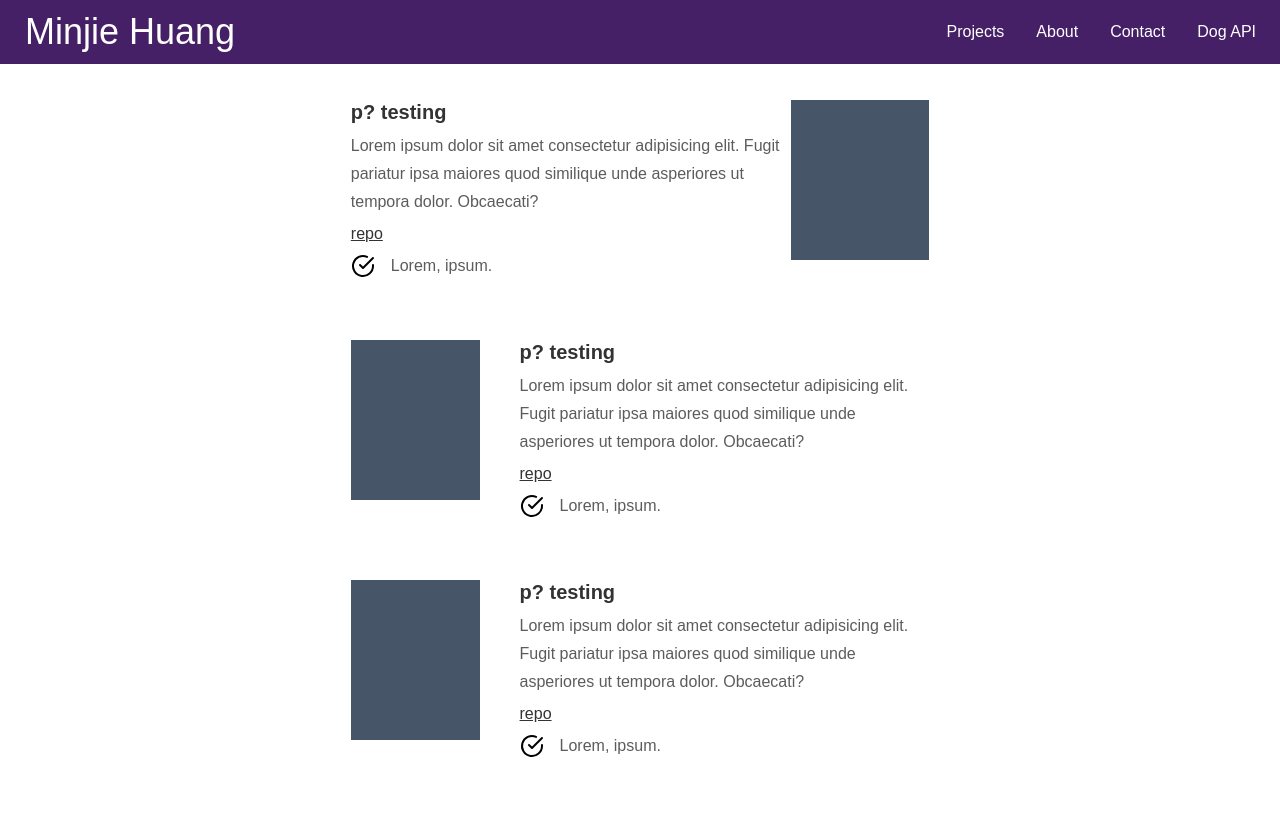
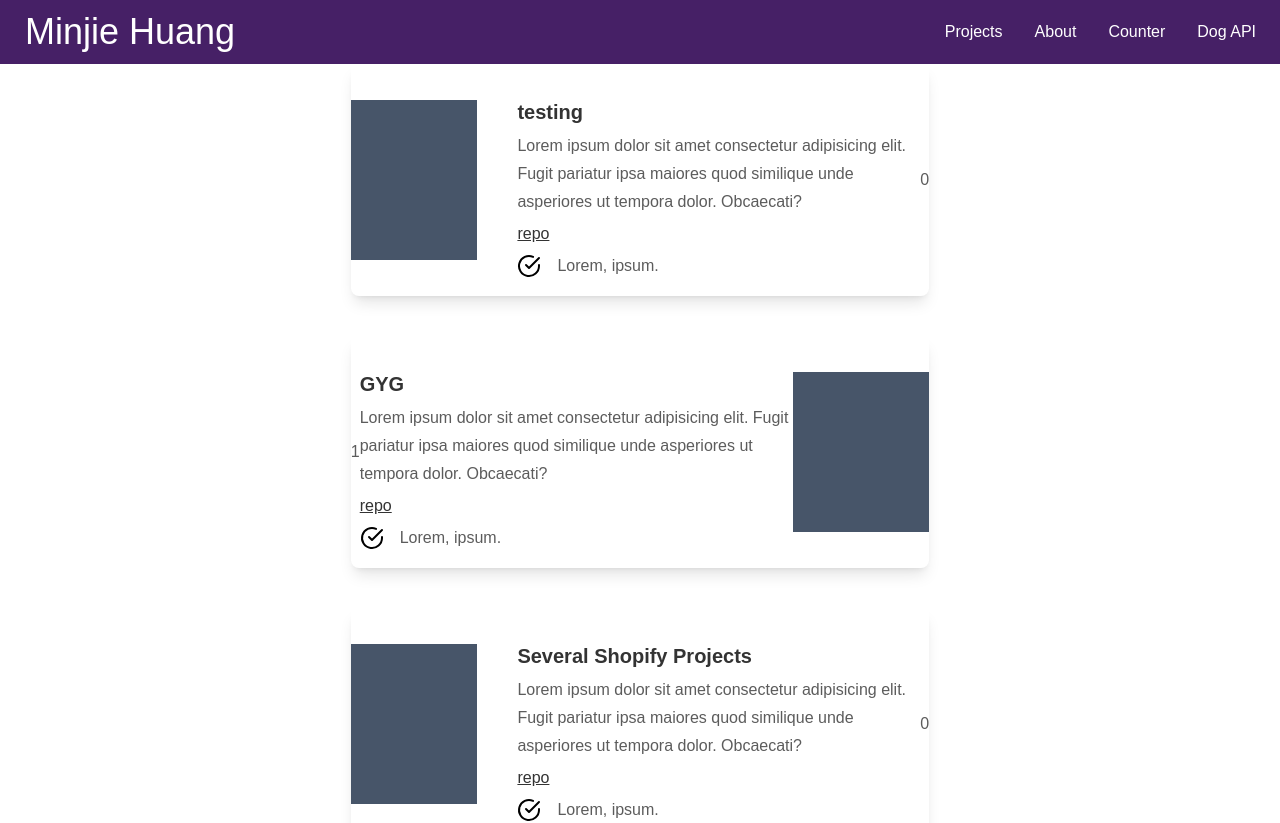
Before and after one commit to ads1029/profolio-with-nextjs, a Next.js app: page /projects in a window 1280 px wide. Shown: the top 823 px of the page. Before the commit the page ends 800 px from the top, so only its background shows below. Built offline with nearby package versions, Linux system fonts and the light colour scheme.

Commit message:
update pages

```diff
--- a/pages/contact.jsx
+++ b/pages/counter.jsx
@@ -1,13 +1,14 @@
 import React from "react";
 import Nav from "../src/components/Nav";
+import Counter from "../src/components/Counter";
 
-const Contact = () => {
+const CounterPage = () => {
   return (
     <div>
       <Nav />
-      Contact
+      <Counter />
     </div>
   );
 };
 
-export default Contact;
+export default CounterPage;
--- a/pages/dog/index.jsx
+++ b/pages/dog/index.jsx
@@ -34,19 +34,18 @@ const Dog = (props) => {
   return (
     <>
       <Navbar />
-      <div>Dog</div>
-      <Counter></Counter>
+      <div>Dog API</div>
       <p>SSR render title: {props.title}</p>
       <button
         className="btn btn-accent"
         onClick={() => {
-          setRandomInt(Math.round(Math.random() * 10));
+          setRandomInt(Math.round(Math.random() * 10) + 1);
         }}
       >
         click to get a random title (throw error when ran = 2)
       </button>
       {!data && !error && <p> SWR is fetching data...</p>}
-      {error && <p> oops! We found error: {error.status} </p>}
+      {error && <p>oops! We found error: {error.status}</p>}
       {data && <p> SWR gets you: {data.title} </p>}
     </>
   );
--- a/pages/projects/index.jsx
+++ b/pages/projects/index.jsx
@@ -3,12 +3,27 @@ import Navbar from "../../src/components/Nav";
 import Project from "../../src/components/Project";
 
 const Projects = () => {
+  const projectList = [
+    "testing",
+    "GYG",
+    "Several Shopify Projects",
+    "UTMS",
+    "UPhoto",
+  ];
   return (
     <>
       <Navbar />
       <div className="flex flex-col items-center">
+        {projectList.map((project, index) => {
+          return (
+            <Project
+              key={`${project}-{index}`}
+              title={project}
+              reverse={index % 2}
+            />
+          );
+        })}
         <Project title="testing" reverse />
-        <Project title="testing" />
         <Project title="testing" />
       </div>
     </>
--- a/src/components/Nav.jsx
+++ b/src/components/Nav.jsx
@@ -24,8 +24,8 @@ const Navbar = () => {
             </Link>
           </li>
           <li>
-            <Link href="/contact">
-              <a className="text-base-100">Contact</a>
+            <Link href="/counter">
+              <a className="text-base-100">Counter</a>
             </Link>
           </li>
           <li>
--- a/src/components/Project.jsx
+++ b/src/components/Project.jsx
@@ -3,17 +3,15 @@ import Image from "next/image";
 import Tick from "../../public/check_circle_icon.svg";
 
 const Project = ({ title, summary, techStacks, githubLink, reverse }) => {
-  console.log(title);
   return (
-    <div>
-      <div className="flex flex-row items-center w-[80vw] mb-2 bg-base prose ">
-        {reverse ?? <div className="bg-slate-600 w-80 h-40 mr-10" />}
+    <div className="flex flex-row items-center mb-10 bg-base prose shadow-lg rounded-lg">
+      {reverse || <div className="bg-slate-600 w-80 h-40 mr-10" />}
       <div className="flex flex-col">
-          <h3 className="mb-1 ">p? {title} </h3>
+        <h3 className="mb-1 ">{title}</h3>
         <p className="mb-1">
           Lorem ipsum dolor sit amet consectetur adipisicing elit. Fugit
-            pariatur ipsa maiores quod similique unde asperiores ut tempora
-            dolor. Obcaecati?
+          pariatur ipsa maiores quod similique unde asperiores ut tempora dolor.
+          Obcaecati?
         </p>
         <a href="" className="mb-1">
           repo
@@ -26,7 +24,6 @@ const Project = ({ title, summary, techStacks, githubLink, reverse }) => {
       </div>
       {reverse && <div className="bg-slate-600 w-80 h-40" />}
     </div>
-    </div>
   );
 };
 
```
Lines whose indentation alone changed are shown as unchanged.
